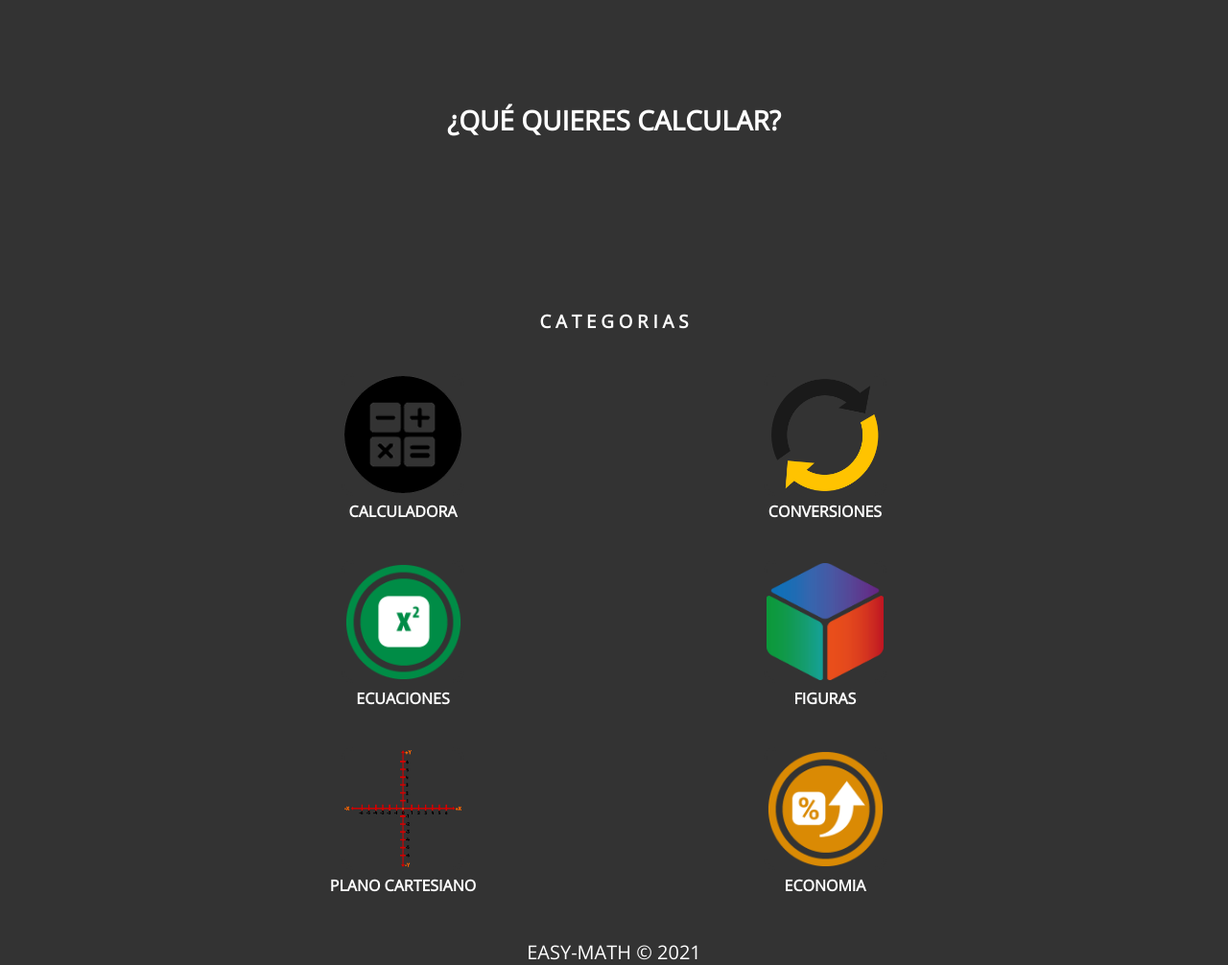
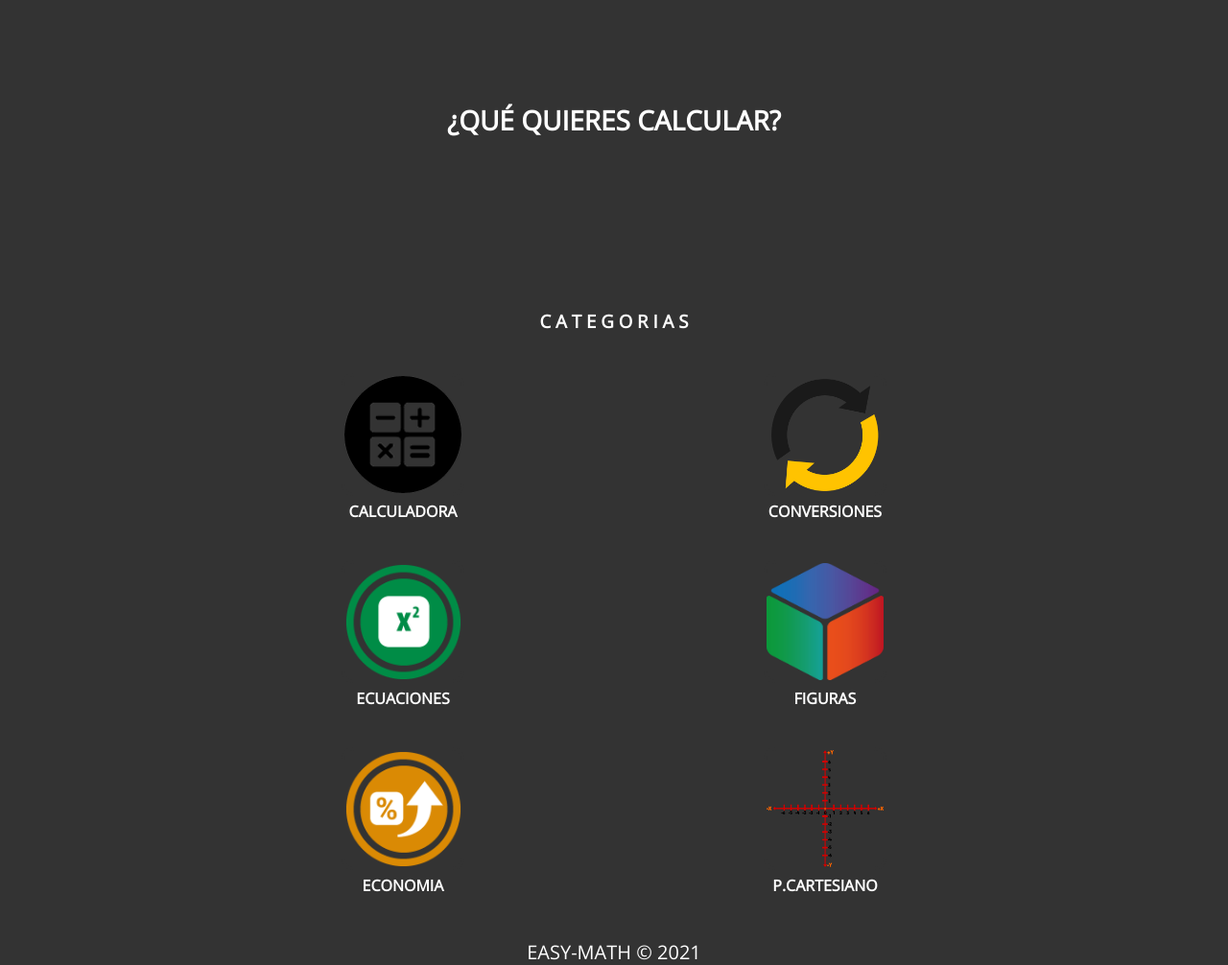
Before and after one commit to sebastianrgarciav/EASY-MATH, a plain HTML site: page index.html in a window 1280 px wide. Shown: the part 75-1081 px from the top of the page at 96% size. Drawn offline with nearby package versions, Linux system fonts and the light colour scheme; a web font is replaced by a local one.

Commit message:
Add files via upload

```diff
--- a/index.html
+++ b/index.html
@@ -58,17 +58,15 @@
                         <a href="#"><img src="img/geometria.png" alt=""></a>
                         <h4>FIGURAS</h4>
                     </div>
-
-                    <div class="info">
-                        <a href="#"><img src="img/plano cartesiano.png" alt=""></a>
-                        <h4>PLANO CARTESIANO</h4>
-                    </div>
-
                     <div class="info">
                         <a href="#"><img src="img/interes-simple.png" alt=""></a>
                         <h4>ECONOMIA</h4>
                     </div>
 
+                    <div class="info">
+                        <a href="#"><img src="img/plano cartesiano.png" alt=""></a>
+                        <h4>P.CARTESIANO</h4>
+                    </div>
                 </div>
 
            </section>
```
